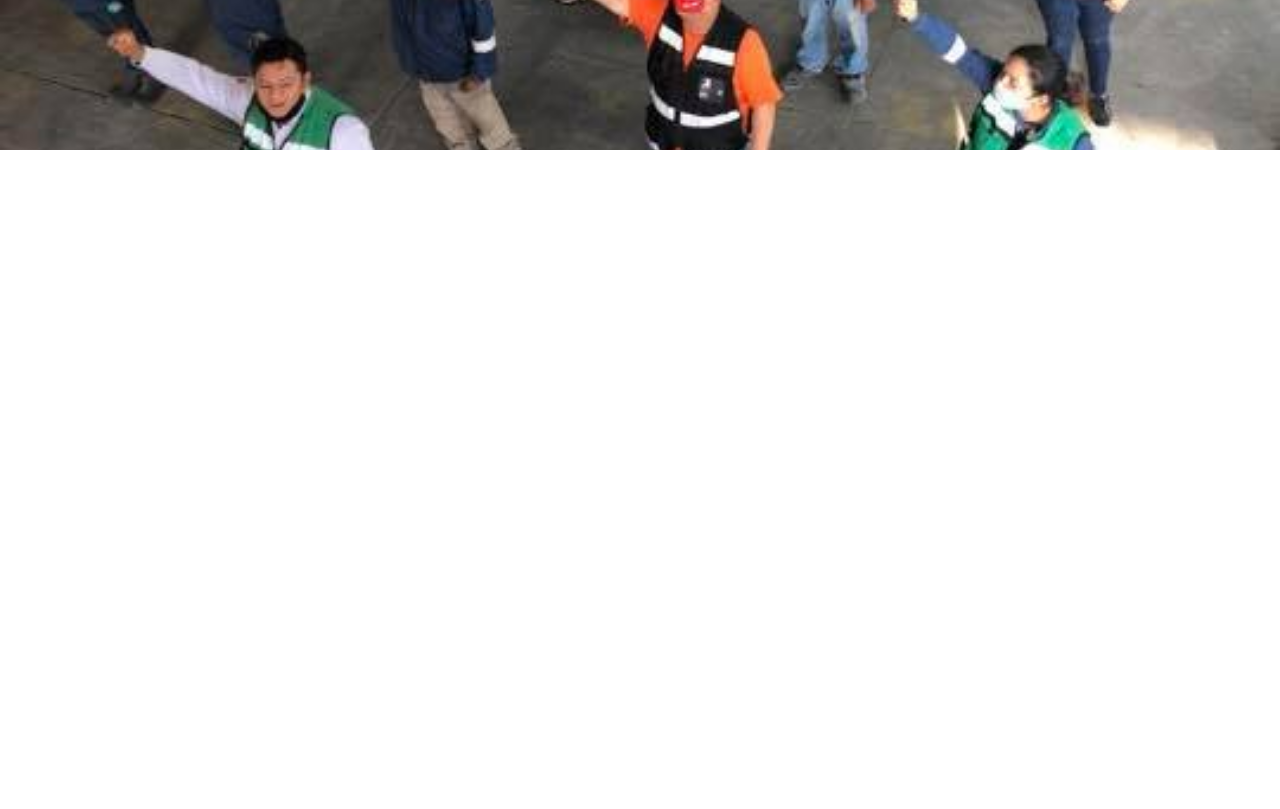
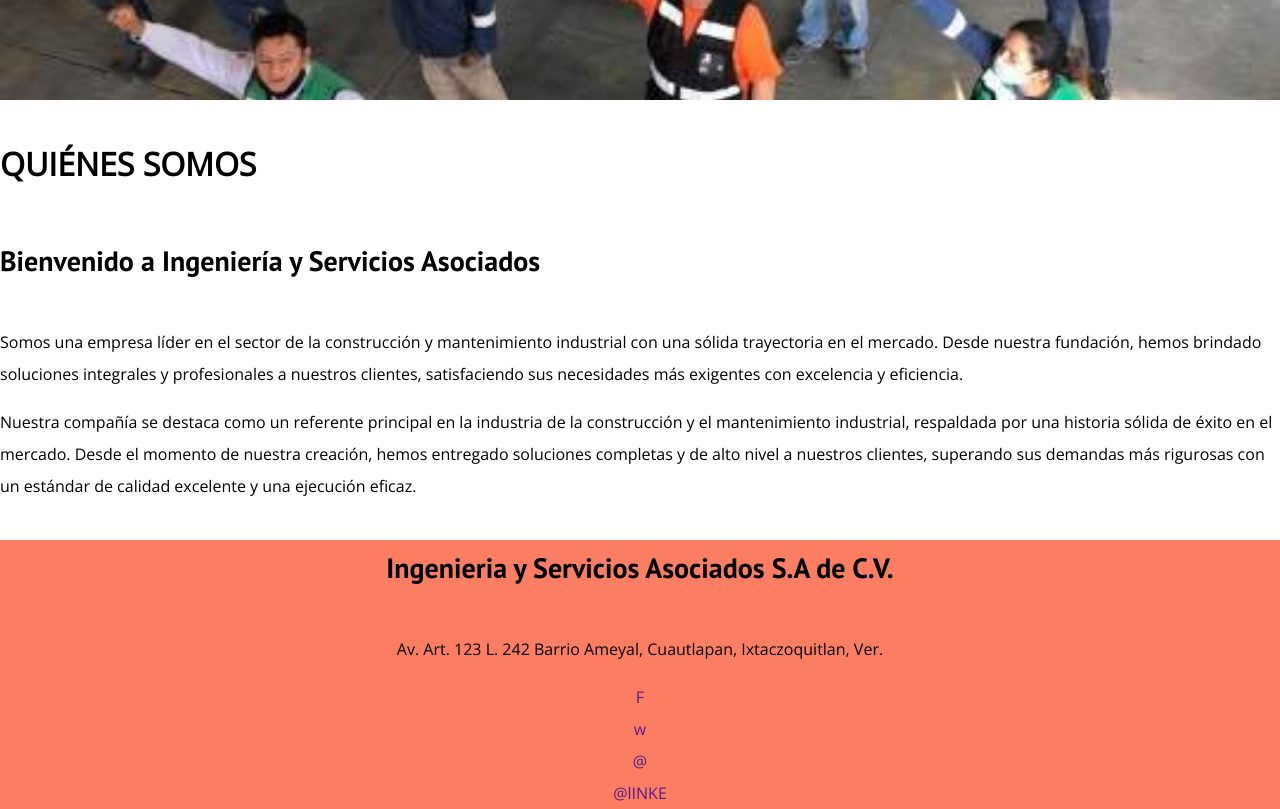
Before and after one commit to yukiem97/Isa, a plain HTML site: page Index.html in a window 1280 px wide. Shown: the part 500-1309 px from the top of the page. Before the commit the page ends 800 px from the top, so only its background shows below. Drawn offline with nearby package versions, Linux system fonts and the light colour scheme.

Commit message:
se editaron pocas coasas css y main

```diff
--- a/Index.html
+++ b/Index.html
@@ -20,7 +20,7 @@
                 <nav class="navegacion">
                     <a href="" class="navegacion__enlace">Quienes Somos</a>
                     <a href="" class="navegacion__enlace">Servicios</a>
-                    <a href="" class="navegacion__enlace">Contacto</a>
+                    <a href="" class="navegacion__enlace">Nuestros Clientes</a>
                     <a href="" class="navegacion__enlace">Sustentabilidad</a>
                 </nav>
             </div>
@@ -32,8 +32,44 @@
     </header>
     <section>
         <div>
+            <h3>QUIÉNES SOMOS</h3>
+            <h4>Bienvenido a Ingeniería y Servicios Asociados</h4>
+
+            <p> Somos una empresa líder en el sector de la construcción y mantenimiento
+            industrial con una sólida trayectoria en el mercado.
+            Desde nuestra fundación, hemos brindado soluciones integrales y
+            profesionales a nuestros clientes, satisfaciendo sus necesidades
+            más exigentes con excelencia y eficiencia.</p>
+        </div>
+        <div class="dedicacion">
+            <p>Nuestra compañía se destaca como un referente principal en la industria
+            de la construcción y el mantenimiento industrial, respaldada por una historia
+            sólida de éxito en el mercado. Desde el momento de nuestra creación, hemos
+            entregado soluciones completas y de alto nivel a nuestros clientes, superando
+            sus demandas más rigurosas con un estándar de calidad excelente y una ejecución
+            eficaz.</p>
+        </div>
+    </section>
+
+    <section>
+        <h2 class="Mision, Vision y Valores"></h2>
+        <div class="mision">
+
+        </div>
+        <div class="vision">
 
         </div>
     </section>
+
+    <footer class="footer no no-margin">
+        <h4 class="nombre">Ingenieria y Servicios Asociados S.A de C.V.</h4>
+        <p>Av. Art. 123 L. 242 Barrio Ameyal, Cuautlapan, Ixtaczoquitlan, Ver.</p>
+        <div class="redes">
+            <a href="" class="redes__icon">F</a>
+            <a href="" class="redes__icon">w</a>
+            <a href="" class="redes__icon">@</a>
+            <a href="" class="redes__icon">@lINKE</a>
+        </div>
+    </footer>
 </body>
 </html>
--- a/css/style.css
+++ b/css/style.css
@@ -62,7 +62,7 @@ img{
 /** Header **/
 .header{
     background-image: url(../img/personal.jpg);
-    height: 65rem;
+    height: 60rem;
     background-size: cover;
     background-repeat: no-repeat;
     background-position: center center;
@@ -98,3 +98,19 @@ img{
         font-size: 2rem;
         color: var(--primario);
     }
+
+
+.footer{
+    background-color: #FB7E63;
+    text-align: center;
+
+}
+
+@media (min-width: 768px) {
+        .redes__icon{
+        display: flex;
+        justify-content:center;
+        align-items: center;
+        gap: 5rem;
+    }
+}
```
